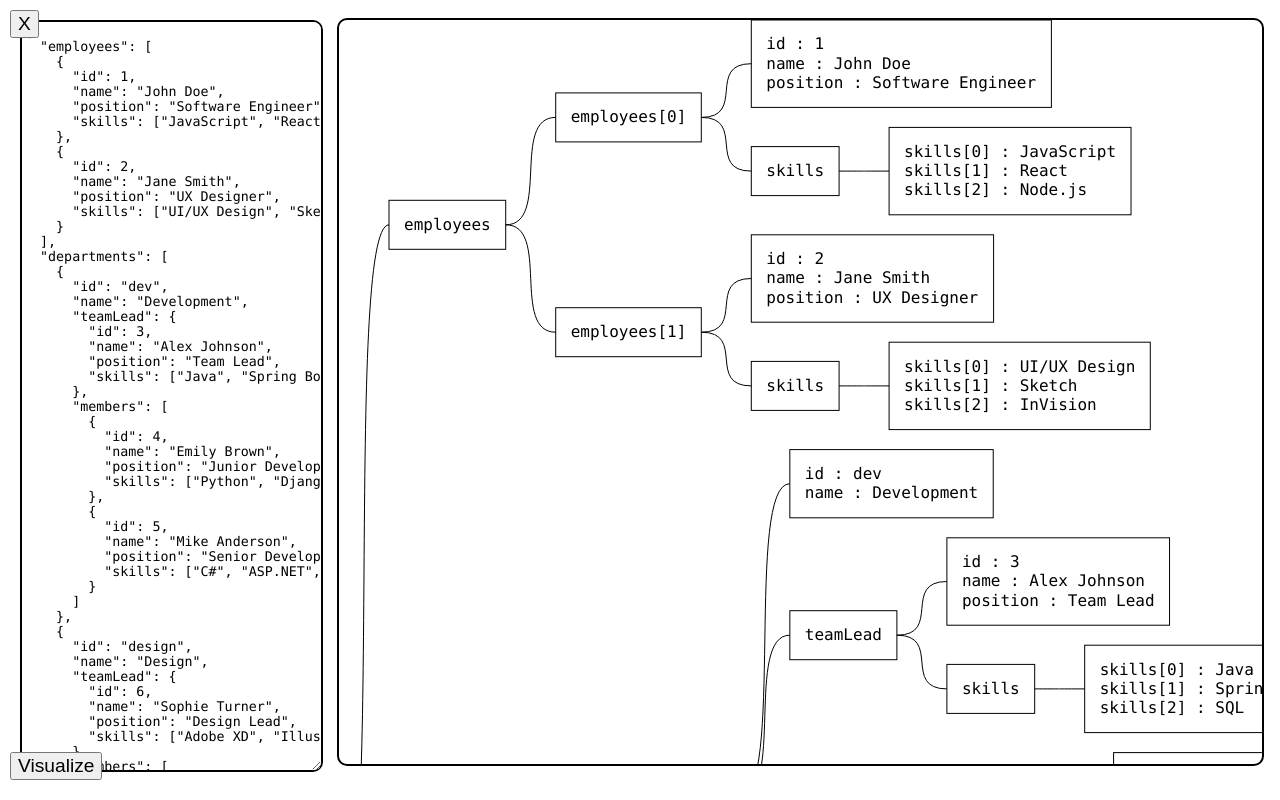
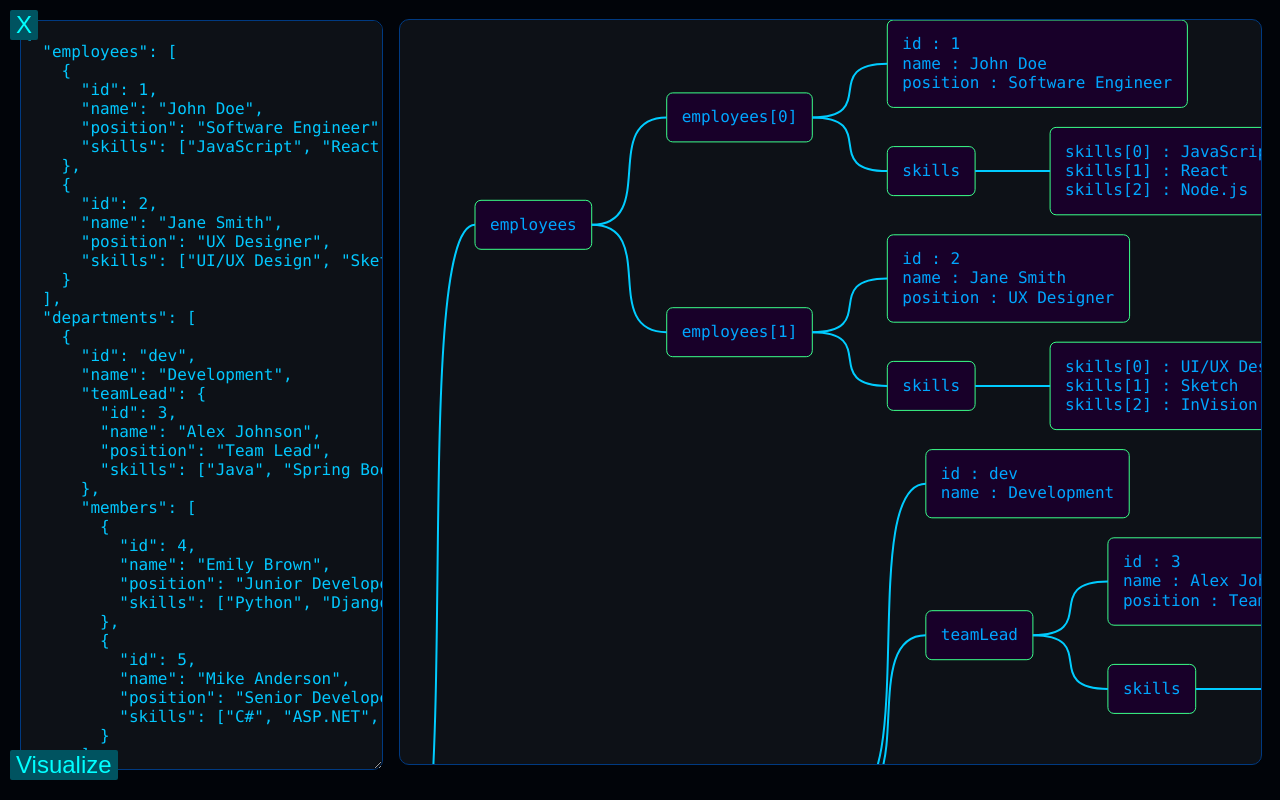
Before and after one commit to Manas-Ranjan-Das/json-visualiser, a plain HTML site: page index.html in a window 1280 px wide. Drawn offline with Linux system fonts and the light colour scheme.

Commit message:
added dark color scheme

```diff
--- a/scripts/main.js
+++ b/scripts/main.js
@@ -1,10 +1,17 @@
 // Defined Constants
 const svgNS = "http://www.w3.org/2000/svg";
-const arrowLength = 50 ;
+const arrowLength = 75 ;
 const interBoxPadding = 20 ;
 const textBoxPadding = 30 ;
 const firstLineYDisplace = 0.9 ;
 const otherLineYDisplace = 1.2 ;
+const boxFill = "#180029";
+const boxStroke = "#3bff89";
+const boxRadius = "6";
+const arrowStroke = "#00ccff";
+const arrowWidth = "2";
+const textStroke = "#00aaff";
+const textFill = "#00a6ff";
 
 
 // Accessed Elements
@@ -163,19 +170,23 @@ function createBoxWithText( lines ) {
 
     // Hierarchy
     tempsvg.appendChild(textBoxGroup);
+    textBoxGroup.appendChild(box);
     textBoxGroup.appendChild(text);
-    textBoxGroup.appendChild(box);
 
     // text atributes
     text.setAttribute("font-family","Consolas");
+    // text.setAttribute("stroke",textStroke);
+    text.setAttribute("fill",textFill);
     addLinesToText(text,lines);
     text.setAttribute("transform" ,"translate("+ textBoxPadding/2 + "," + textBoxPadding/2 + ")"  );
 
     // box atributes
     box.setAttribute("height" ,text.getBBox().height +textBoxPadding  );
     box.setAttribute("width" ,text.getBBox().width +textBoxPadding );
-    box.setAttribute("fill" , "transparent" );
-    box.setAttribute("stroke" , "black" );
+    box.setAttribute("fill" , boxFill );
+    box.setAttribute("stroke" , boxStroke );
+    box.setAttribute("rx",boxRadius);
+    box.setAttribute("ry",boxRadius);
 
     // group positioning
     textBoxGroup.setAttribute("transform" ,"translate(0, 0)");
@@ -202,7 +213,7 @@ function addLinesToText ( text , lines){
 
 }
 
-function drawArrowsToChildElements (group){
+function drawArrowsToChildElements (group , isList){
     var children = group.children ;
     var arrowFrom = [0, group.getBBox().height/2] ;
     var arrowTo ;
@@ -218,7 +229,8 @@ function drawArrowsToChildElements (group){
         arrow = document.createElementNS(svgNS,"path");
         arrow.setAttribute("d","M "+ arrowFrom[0] +" " + arrowFrom[1] + "C " + (arrowFrom[0]+ arrowLength * 0.9) + " " + arrowFrom[1] + " " + (arrowTo[0] - arrowLength*0.9) + " " + arrowTo[1] + " " + arrowTo[0] + " " + arrowTo[1]);
         arrow.setAttribute("fill","transparent");
-        arrow.setAttribute("stroke","black");
+        arrow.setAttribute("stroke",arrowStroke);
+        arrow.setAttribute("stroke-width",arrowWidth)
         arrows.push(arrow);
 
     }
--- a/styles/style.css
+++ b/styles/style.css
@@ -1,6 +1,7 @@
 
 body{
   height: 96vh;
+  background-color: rgb(1,4,9);
 }
 
 table{
@@ -19,26 +20,33 @@ table{
   position: relative;
   height: 100;
   width: 100%;
-  border: 2px solid black ;
+  border: 1px solid rgb(0, 58, 129) ;
   border-radius: 10px;
+  background-color: rgb(13,17,23);;
 }
 
 #code-sec{
-  width : 25%;
+  width : 30%;
   height: 100%;
 }
 
- #InputJSON{
+#InputJSON{
   width: 100%;
   height: 100%;
-  border: 2px solid black ;
+  border: 1px solid rgb(0, 58, 129) ;
   border-radius: 10px;
   white-space: nowrap;
   font-family: "Consolas" ;
+  color: rgb(3, 200, 255);
+  background-color: rgb(13,17,23);
+  font-size: medium;
+}
+
+#InputJSON::-webkit-scrollbar{
+  display: none;
 }
 
 #visualize-button{
-  font-size: larger;
   position: absolute;
   bottom : 20px;
   left: 10px;
@@ -48,10 +56,17 @@ table{
   position: absolute;
   top : 10px;
   left: 10px;
-  font-size: larger;
 }
 
 
+
+button{
+  background-color: rgb(0, 83, 96);
+  border-style: none;
+  border-radius: 2px;
+  color: aqua;
+  font-size: x-large;
+}
 
 #main-content{
   height: 100%;
@@ -68,34 +83,3 @@ div{
 td{
   padding: 10px;
 }
-
-
-
-
-
-/* #InputJSON{
-  position: absolute;
-  top:1%;
-  left:0% ;
-  width: 30% ;
-  height : 98% ;
-  font-size: 150%;
-}
-
-#svgbox{
-  top: 1%;
-  position: absolute;
-  left:30% ;
-  width: 70%;
-  height : 98%;
-  cursor: grab;
-}
-
-#visualize-button{
-  position: absolute;
-  left:5% ;
-  bottom : 5%;
-  width: 15% ;
-  height : 10% ;
-  font-size: 200%;
-} */
```
